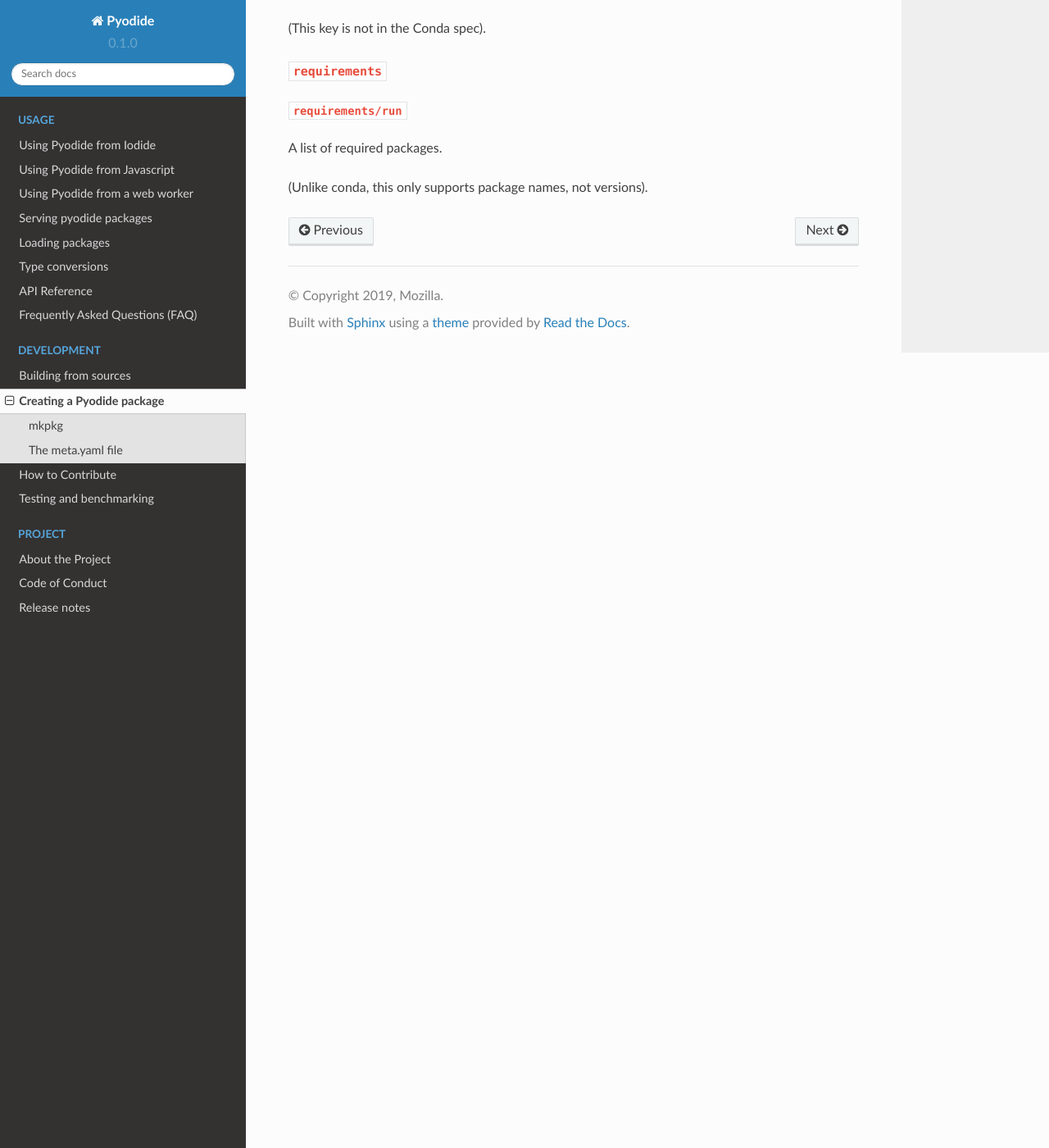
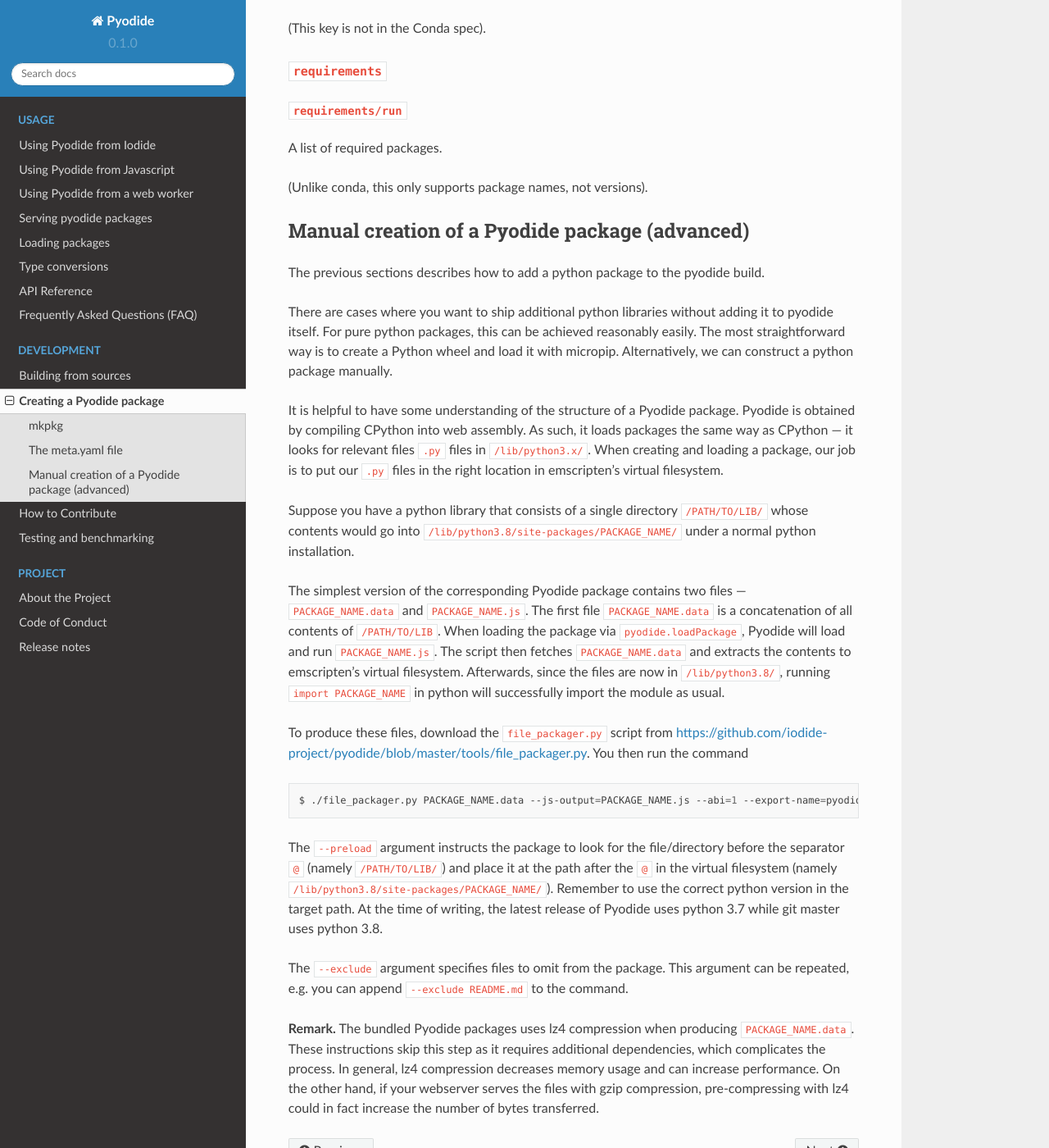
Before and after one commit to pyodide/pyodide, a Sphinx documentation site: the page built from docs/new_packages.md, in a window 1280 px wide and 1400 px high, scrolled down 3182 px. Shown: the whole window at 82% size. Built offline with Sphinx 7.4.7 and the Read the Docs theme 2.0.0, drawn with Linux system fonts in a browser that asks for light colours; the version number is read from the project's files by our own code.

Commit message:
Remove external dependencies from file_packager.py
With the change, if `file_packager.py` is invoked without the `lz4`
configuration option, then it does not use any external dependencies,
making it easier for downstream users to package their python libraries.

This commit also adds documentation for how to package third-party
python libraries for use with Pyodide.

Fixes #808

````diff
--- a/docs/new_packages.md
+++ b/docs/new_packages.md
@@ -148,3 +148,54 @@
 A list of required packages.
 
 (Unlike conda, this only supports package names, not versions).
+
+## Manual creation of a Pyodide package (advanced)
+The previous sections describes how to add a python package to the pyodide
+build.
+
+There are cases where you want to ship additional python libraries without
+adding it to pyodide itself. For pure python packages, this can be achieved
+reasonably easily. The most straightforward way is to create a Python wheel and
+load it with micropip. Alternatively, we can construct a python package
+manually.
+
+It is helpful to have some understanding of the structure of a Pyodide package.
+Pyodide is obtained by compiling CPython into web assembly. As such, it loads
+packages the same way as CPython --- it looks for relevant files `.py` files in
+`/lib/python3.x/`. When creating and loading a package, our job is to put our
+`.py` files in the right location in emscripten's virtual filesystem.
+
+Suppose you have a python library that consists of a single directory
+`/PATH/TO/LIB/` whose contents would go into
+`/lib/python3.8/site-packages/PACKAGE_NAME/` under a normal python
+installation.
+
+The simplest version of the corresponding Pyodide package contains two files
+--- `PACKAGE_NAME.data` and `PACKAGE_NAME.js`. The first file
+`PACKAGE_NAME.data` is a concatenation of all contents of `/PATH/TO/LIB`. When
+loading the package via `pyodide.loadPackage`, Pyodide will load and run
+`PACKAGE_NAME.js`. The script then fetches `PACKAGE_NAME.data` and extracts the
+contents to emscripten's virtual filesystem. Afterwards, since the files are
+now in `/lib/python3.8/`, running `import PACKAGE_NAME` in python will
+successfully import the module as usual.
+
+To produce these files, download the `file_packager.py` script from
+[https://github.com/iodide-project/pyodide/blob/master/tools/file_packager.py](https://github.com/iodide-project/pyodide/blob/master/tools/file_packager.py). You then run the command
+```sh
+$ ./file_packager.py PACKAGE_NAME.data --js-output=PACKAGE_NAME.js --abi=1 --export-name=pyodide._module --use-preload-plugins --preload /PATH/TO/LIB/@/lib/python3.8/site-packages/PACKAGE_NAME/ --exclude "*__pycache__*"
+```
+The `--preload` argument instructs the package to look for the file/directory
+before the separator `@` (namely `/PATH/TO/LIB/`) and place it at the path
+after the `@` in the virtual filesystem (namely
+`/lib/python3.8/site-packages/PACKAGE_NAME/`). Remember to use the correct python version in the target path. At the time of writing, the latest release of Pyodide uses python 3.7 while git master uses python 3.8.
+
+The `--exclude` argument
+specifies files to omit from the package. This argument can be repeated, e.g.
+you can append `--exclude README.md` to the command.
+
+**Remark.** The bundled Pyodide packages uses lz4 compression when producing
+`PACKAGE_NAME.data`. These instructions skip this step as it requires
+additional dependencies, which complicates the process. In general, lz4
+compression decreases memory usage and can increase performance. On the other
+hand, if your webserver serves the files with gzip compression, pre-compressing
+with lz4 could in fact increase the number of bytes transferred.
````
Also changed, not shown: 1 other file.
